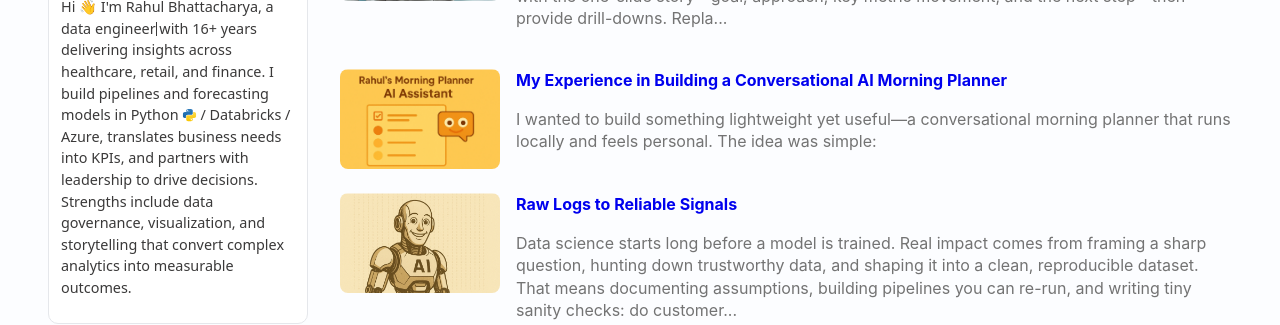
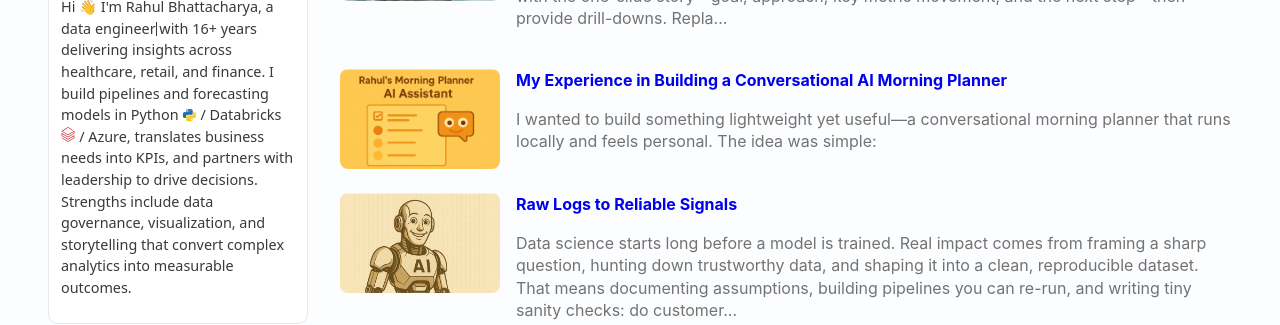
Before and after one commit to RahulBhattacharya1/RahulBhattacharya1.github.io, a Jekyll site: the page built from index.html, in a window 1280 px wide. Shown: the part 547-872 px from the top of the page. Built offline with Jekyll 4.4.1, drawn with Linux system fonts in a browser that asks for light colours; the list of posts is cut into pages by our own code.

Commit message:
Update default.html

```diff
--- a/_layouts/default.html
+++ b/_layouts/default.html
@@ -132,7 +132,7 @@
     <div class="tab-panel active" id="about">
       <h2>About Me</h2>
       <ul class="social-icons" id="social-icons"></ul>
-      <p class="bio">Hi 👋 I'm Rahul Bhattacharya, a data <span id="role" class="type-cursor">scientist</span> with 16+ years<br/>delivering insights across healthcare, retail, and finance.  I build pipelines and forecasting models in Python <img src="/assets/icons/python.svg" alt="Python Icon" style="height:1em; vertical-align:-0.15em;"> / Databricks / Azure, translates business needs into KPIs, and partners with leadership to drive decisions. Strengths include data governance, visualization, and storytelling that convert complex analytics into measurable outcomes.</p>
+      <p class="bio">Hi 👋 I'm Rahul Bhattacharya, a data <span id="role" class="type-cursor">scientist</span> with 16+ years<br/>delivering insights across healthcare, retail, and finance.  I build pipelines and forecasting models in Python <img src="/assets/icons/python.svg" alt="Python Icon" style="height:1em; vertical-align:-0.15em;"> / Databricks <img src="/assets/icons/databricks.svg" alt="Databricks Icon" style="height:1em;"> / Azure, translates business needs into KPIs, and partners with leadership to drive decisions. Strengths include data governance, visualization, and storytelling that convert complex analytics into measurable outcomes.</p>
     </div>
 
     <div class="tab-panel" id="skills">
```
